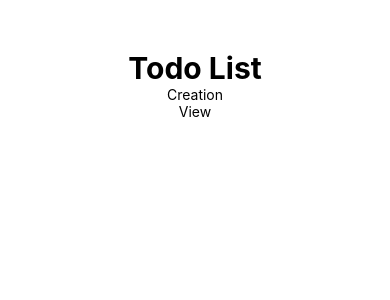
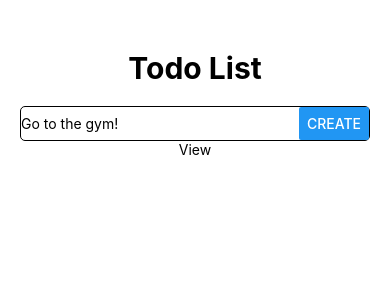
Before and after one commit to ivailopapazov/softuni-react-native-todo-list-jan-2026, a React Native app: screen / in a window 390 px wide. Shown: the top 300 px of the page. Built offline with nearby package versions, Linux system fonts and the light colour scheme.

Commit message:
Add todo input

```diff
--- a/App.js
+++ b/App.js
@@ -1,14 +1,31 @@
-import { Text, View } from 'react-native';
+import { useState } from 'react';
+import { Text, View, TextInput, Button } from 'react-native';
 
 export default function App() {
+    const [text, setText] = useState('');
+
+    const textChangeHandler = (value) => {
+        setText(value);
+    };
+
+    const createTodoHandler = () => {
+        alert(text);
+    };
+
     return (
         <View style={styles.body}>
-            <View>
+            <View style={{marginBottom: 20}}>
                 <Text style={styles.heading}>Todo List</Text>
             </View>
 
-            <View>
-                <Text>Creation</Text>
+            <View style={{flexDirection: 'row', borderWidth: 1, justifyContent: 'space-between', width: '100%', borderRadius: 5}}>
+                <TextInput
+                    placeholder='Go to the gym!'
+                    value={text}
+                    onChangeText={textChangeHandler}
+                />
+
+                <Button title='Create' onPress={createTodoHandler} />
             </View>
 
             <View>
@@ -27,5 +44,8 @@
         fontSize: 30,
         marginTop: 30,
         fontWeight: 'bold'
+    },
+    control: {
+        flexDirection: 'row'
     }
 }
```
